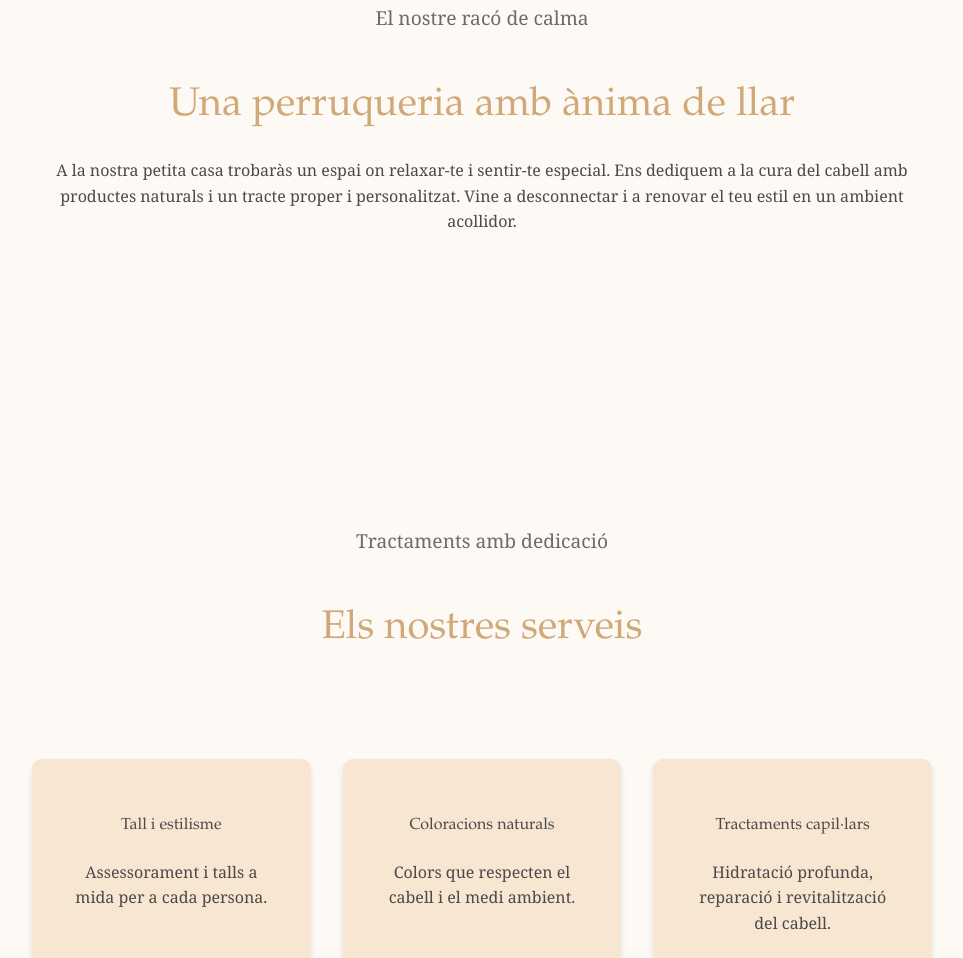
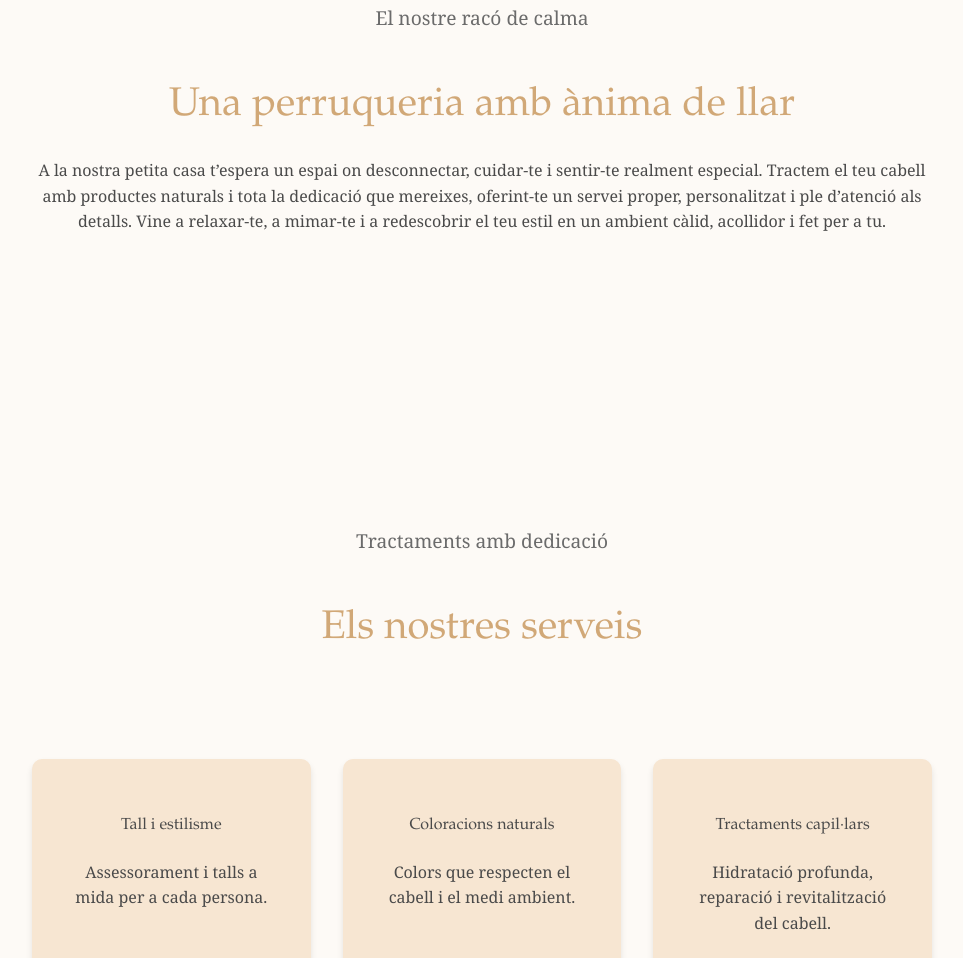
Before and after one commit to utilixdev/Pentina-t, a plain HTML site: page index.html in a window 1280 px wide. Shown: the part 944-1902 px from the top of the page, without its empty margins (158-1121 px from the left). Drawn offline with nearby package versions, Linux system fonts and the light colour scheme.

Commit message:
Update index.html

```diff
--- a/index.html
+++ b/index.html
@@ -44,7 +44,7 @@
             <div class="container">
                 <p class="section-subtitle">El nostre racó de calma</p>
                 <h3 class="section-title">Una perruqueria amb ànima de llar</h3>
-                <p class="section-description">A la nostra petita casa trobaràs un espai on relaxar-te i sentir-te especial. Ens dediquem a la cura del cabell amb productes naturals i un tracte proper i personalitzat. Vine a desconnectar i a renovar el teu estil en un ambient acollidor.</p>
+                <p class="section-description">A la nostra petita casa t’espera un espai on desconnectar, cuidar-te i sentir-te realment especial. Tractem el teu cabell amb productes naturals i tota la dedicació que mereixes, oferint-te un servei proper, personalitzat i ple d’atenció als detalls. Vine a relaxar-te, a mimar-te i a redescobrir el teu estil en un ambient càlid, acollidor i fet per a tu.</p>
             </div>
         </section>
 
```
